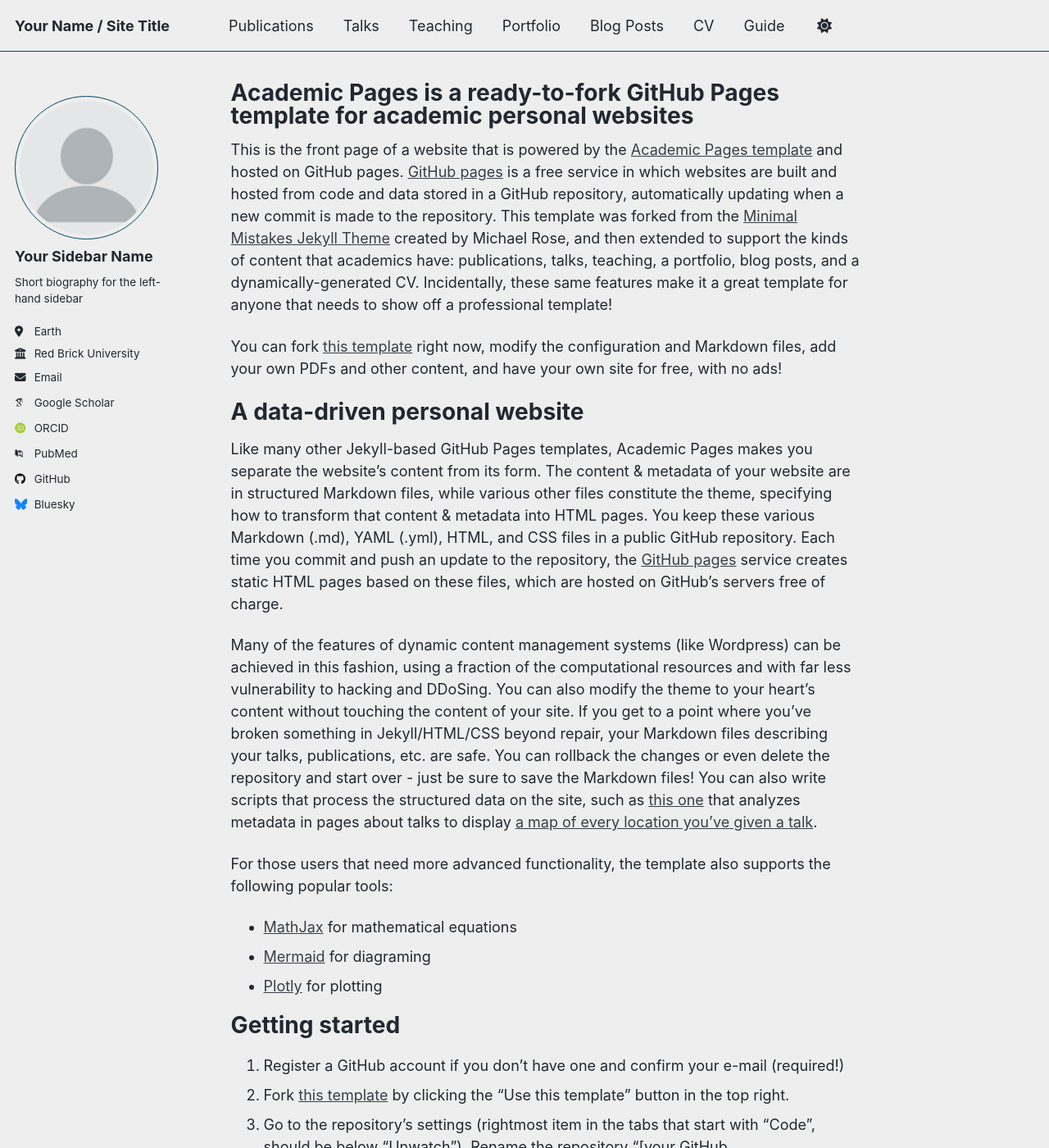
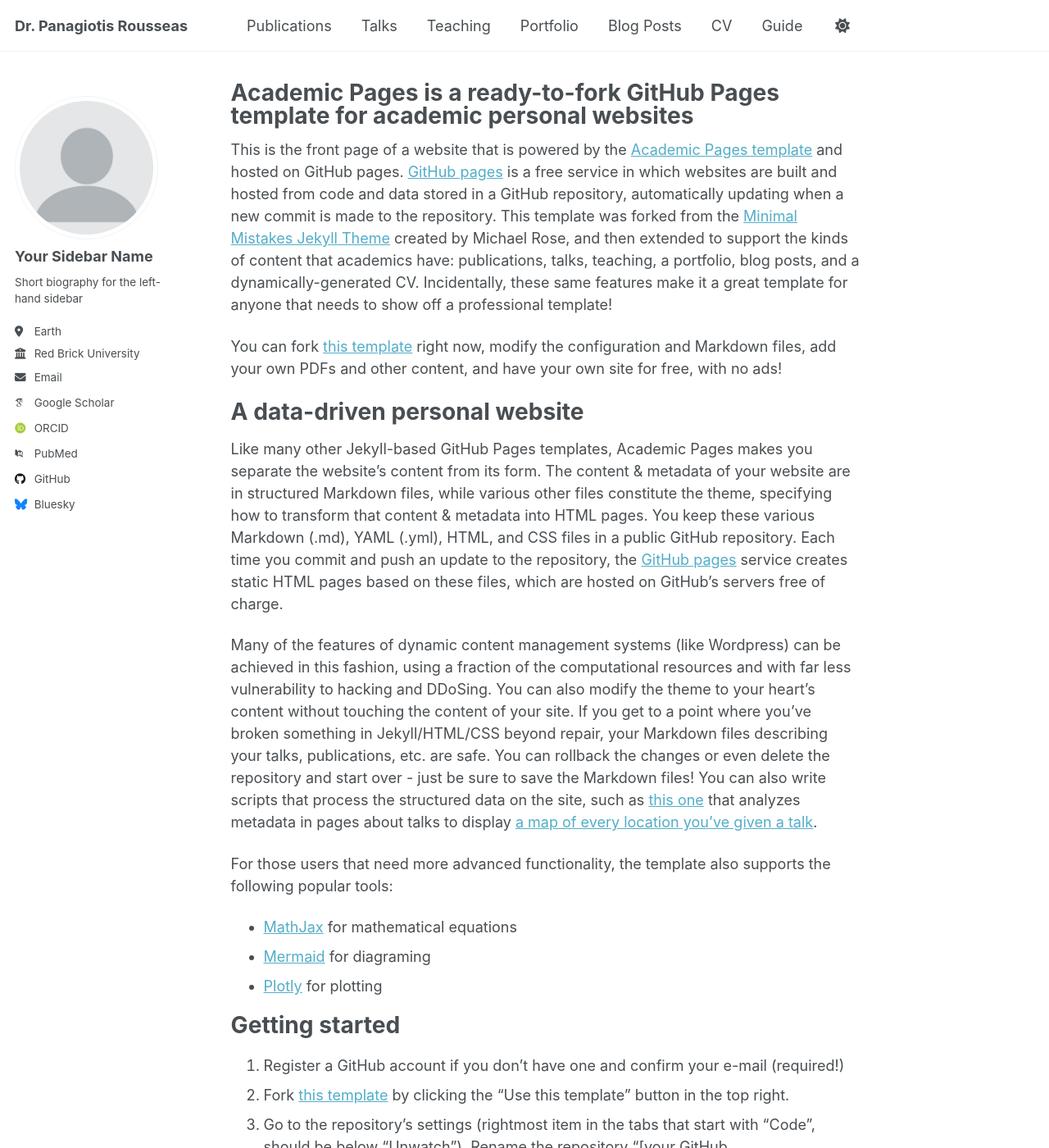
Before and after one commit to panosrousseas/panosrousseas.github.io, a Jekyll site: the page built from _pages/about.md, in a window 1280 px wide and 1400 px high. Shown: the whole window at 82% size. Built offline with Jekyll 4.4.1, drawn with Linux system fonts in a browser that asks for light colours; some web fonts are replaced; a script that is not in the unit is left out.

Commit message:
Update _config.yml

```diff
--- a/_config.yml
+++ b/_config.yml
@@ -8,8 +8,8 @@
 
 # Basic Site Settings
 locale                   : "en-US"
-site_theme               : "air" # Currently available options are "default", "air"
-title                    : "Your Name / Site Title"
+site_theme               : "default" # Currently available options are "default", "air"
+title                    : "Dr. Panagiotis Rousseas"
 title_separator          : "-"
 name                     : &name "Your Name"
 description              : &description "Your Name's academic portfolio"   # Update this with a general description of your site, this is the default if not overridden by a page
```
